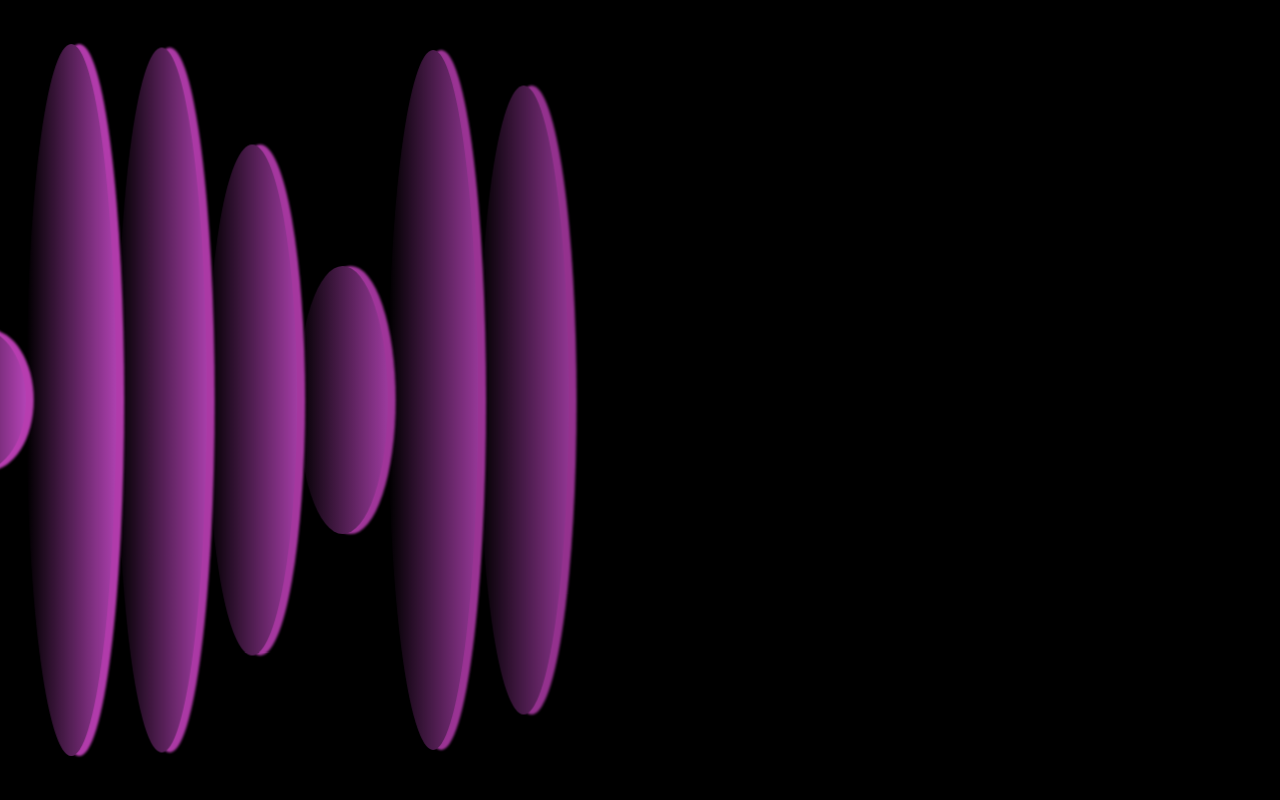
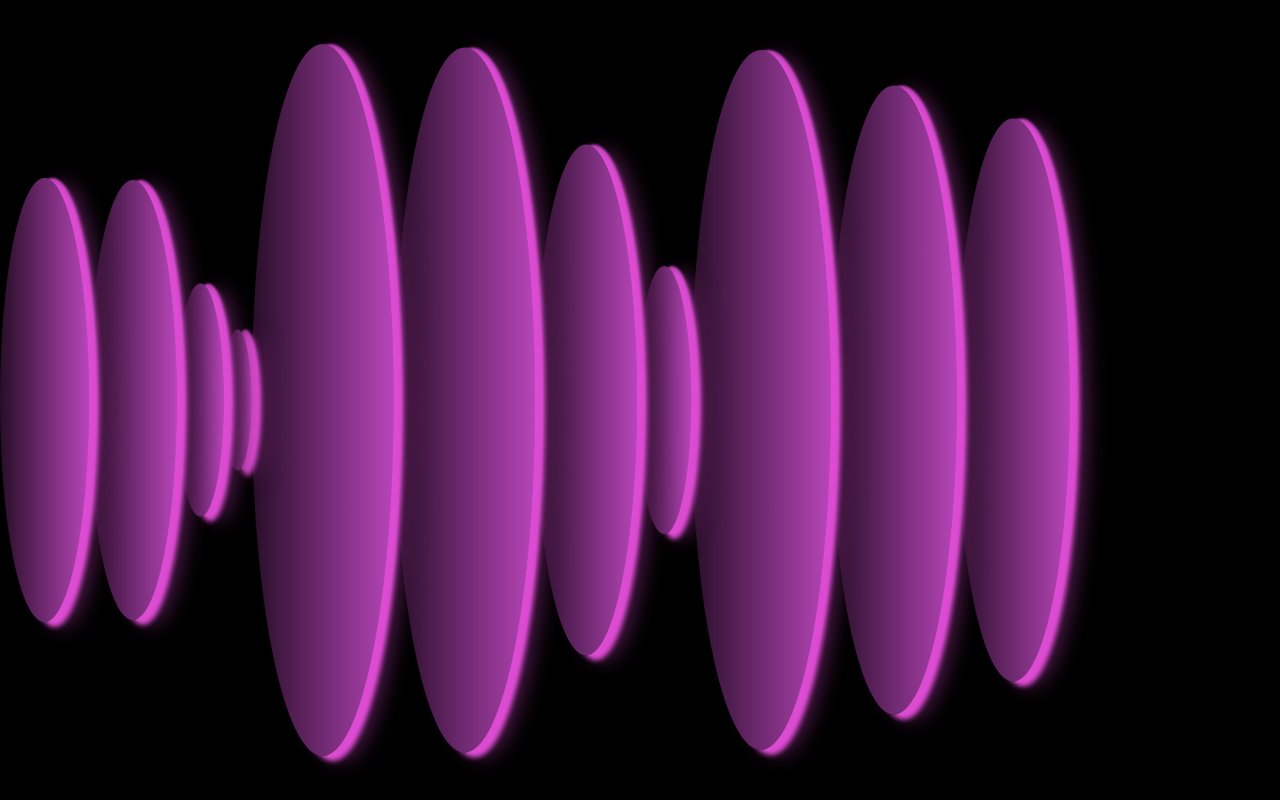
Before and after one commit to juliahah/3dcircles, a plain HTML site: page index.html in a window 1280 px wide. Drawn offline with Linux system fonts and the light colour scheme.

Commit message:
Update index.html

```diff
--- a/index.html
+++ b/index.html
@@ -2,7 +2,7 @@
 <html lang="en">
 <head>
   <meta charset="UTF-8">
-  <title>3d circles</title>
+  <title>Sliding Ellipses</title>
   <style>
     body {
       background-color: black;
@@ -13,27 +13,11 @@
       position: relative;
     }
 
-    @keyframes moveRightLoop {
-      0% {
-        transform: translateX(-100px) translateY(-50%);
-        opacity: 0.5;
-      }
-      5% {
-        opacity: 1;
-      }
-      100% {
-        transform: translateX(110vw) translateY(-50%);
-        opacity: 0.5;
-      }
-    }
-
     .ellipse-container {
       position: absolute;
-      left: -100px;
       top: 50%;
-      transform: translateY(-50%);
-      width: 90px;
-      animation: moveRightLoop 10s linear;
+      transform: translateY(-50%) translateX(-200px);
+      /* transition: transform 0.6s ease; */
     }
 
     .shadow {
@@ -45,6 +29,7 @@
       border-radius: 50%;
       filter: blur(1px);
       z-index: 0;
+      box-shadow: 10px 5px 20px #4c1949;
     }
 
     .ellipse {
@@ -54,22 +39,27 @@
       width: 100%;
       height: 100%;
       border-radius: 50%;
-      background: linear-gradient(to right, #000000, #b845ba);
+      background: linear-gradient(to right, rgb(39, 14, 39), rgb(184, 69, 186));
       z-index: 1;
+      box-shadow: 10px 5px 5px #dc4cd2;
     }
   </style>
 </head>
 <body>
   <script>
-    const spacing = 600; // ms between ellipses
-    const animationDuration = 15000; // 10s
+    const ellipses = [];
+    const gap = 0; // px
+    const spacingInterval = 500; //TIME of adding ellipses
 
     function createEllipse() {
       const container = document.createElement('div');
       container.className = 'ellipse-container';
 
       const randomHeight = Math.floor(Math.random() * (window.innerHeight * 0.8)) + 100;
+      const ellipseWidth = randomHeight * 0.2; //factor for the width
+
       container.style.height = `${randomHeight}px`;
+      container.style.width = `${ellipseWidth}px`;
 
       const shadow = document.createElement('div');
       shadow.className = 'shadow';
@@ -81,14 +71,26 @@
       container.appendChild(ellipse);
       document.body.appendChild(container);
 
-      // Remove element after animation completes
-      setTimeout(() => {
-        container.remove();
-      }, animationDuration);
+      // Insert at the start of the array
+      ellipses.unshift({ element: container, width: ellipseWidth });
+
+      // Force reflow before transform update to ensure animation plays when element is just added
+      requestAnimationFrame(() => repositionEllipses());
     }
 
-    // Start generating ellipses continuously
-    setInterval(createEllipse, spacing);
+    function repositionEllipses() {
+      let currentX = 0;
+      for (const obj of ellipses) {
+        obj.element.style.transform = `translateX(${currentX}px) translateY(-50%)`;
+        currentX += obj.width + gap;
+      }
+    }
+
+    // Create first ellipse immediately on page load
+    window.addEventListener('DOMContentLoaded', () => {
+      createEllipse(); // Show first immediately
+      setInterval(createEllipse, spacingInterval);
+    });
   </script>
 </body>
 </html>
```
